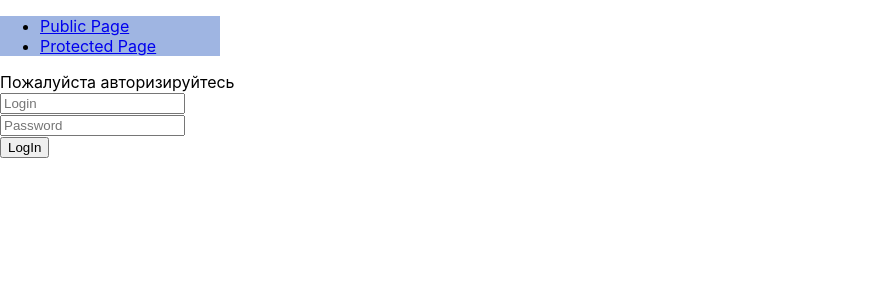
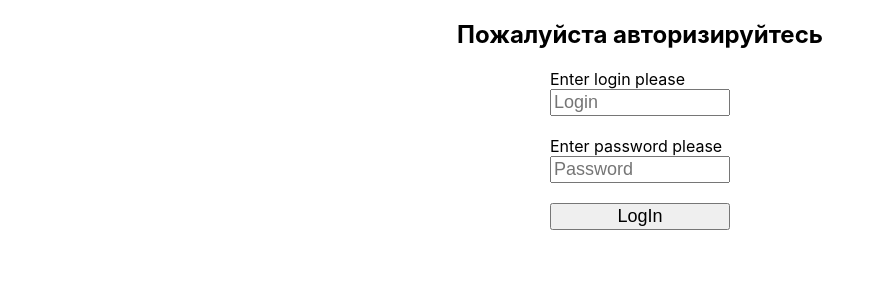
Before and after one commit to antonenkomaxim/Protected-routes, a React (Create React App) app: page /login in a window 1280 px wide. Shown: the top 300 px of the page, without its empty margins (0-885 px from the left). Built offline with nearby package versions, Linux system fonts and the light colour scheme.

Commit message:
add pass/log, start from login

```diff
--- a/package.json
+++ b/package.json
@@ -11,7 +11,8 @@
     "react-dom": "^16.13.1",
     "react-redux": "^7.2.0",
     "react-router-dom": "^5.1.2",
-    "react-scripts": "3.4.1"
+    "react-scripts": "3.4.1",
+    "reactstrap": "^8.4.1"
   },
   "scripts": {
     "start": "react-scripts start",
--- a/src/App.css
+++ b/src/App.css
@@ -1,38 +1,38 @@
-.App {
-  text-align: center;
+.login-main {
+	position: relative;
+	margin-left: auto;
+	margin-right: auto;
+	width: 400px;
 }
 
-.App-logo {
-  height: 40vmin;
-  pointer-events: none;
+.login-form {
+	margin: auto;
+	width: 180px;
 }
 
-@media (prefers-reduced-motion: no-preference) {
-  .App-logo {
-    animation: App-logo-spin infinite 20s linear;
-  }
+.label-form {
+	display: block;
 }
 
-.App-header {
-  background-color: #282c34;
-  min-height: 100vh;
-  display: flex;
-  flex-direction: column;
-  align-items: center;
-  justify-content: center;
-  font-size: calc(10px + 2vmin);
-  color: white;
+.input-form {
+	display: block;
+	margin-bottom: 20px;
+	font-size: 18px;
+	width: 180px;
+	box-sizing: border-box;
 }
 
-.App-link {
-  color: #61dafb;
+.login-btn {
+	cursor: pointer;
+	width: 180px;
+	font-size: 18px;
+	margin: auto;
 }
 
-@keyframes App-logo-spin {
-  from {
-    transform: rotate(0deg);
-  }
-  to {
-    transform: rotate(360deg);
-  }
+.contant-main {
+display: flex;
 }
+
+h2 {
+	text-align: center;
+}
--- a/src/components/Nav.jsx
+++ b/src/components/Nav.jsx
@@ -5,10 +5,11 @@ import { Link } from "react-router-dom";
 
 const Nav = () => {
 	return (
-		<div style={{ width: "220px", background: "#9fb5e2" }}>
+		<div >
 			<ul>
-				<li><Link to="/public">Public Page</Link></li>
-				<li><Link to="/protected">Protected Page</Link></li>
+				<li><Link to="/login">Login</Link></li>
+				<li><Link to="/">Protected Page</Link></li>
+				<li><Link to="/help">Help</Link></li>
 			</ul>
 		</div>
 	);
--- a/src/components/PrivateRoute.jsx
+++ b/src/components/PrivateRoute.jsx
@@ -5,10 +5,13 @@ import Cookies from 'js-cookie';
 
 const PrivateRoute = ({ component: Component, ...rest }) => (
 	<Route {...rest} render={(props) => (
-		Cookies.get("token")
-			? <Component {...props} />
-			: <Redirect to='/login' />
+		Cookies.get("token") === "qwer_qwer" ?
+			<Component {...props} /> :
+			Cookies.get("token") ?
+				<Redirect to='/help' /> :
+				<Redirect to='/login' />
 	)} />
 )
 
+
 export default PrivateRoute;
--- a/src/components/Router.jsx
+++ b/src/components/Router.jsx
@@ -1,19 +1,18 @@
 import React, { Component } from 'react';
 import { BrowserRouter, Route, Switch, } from "react-router-dom";
-import Nav from "./Nav";
 import PrivateRoute from "./PrivateRoute";
-import { Public, Protected, Login } from "./components";
+import { Protected, Login, Help } from "./components";
 
 
 class Router extends Component {
 	render() {
 		return (
 			<BrowserRouter >
-				<Nav />
+
 				<Switch>
-					<Route path="/public" component={Public} />
 					<Route path="/login" component={Login} />
-					<PrivateRoute path="/protected" component={Protected} />
+					<Route path="/help" component={Help} />
+					<PrivateRoute path="/" component={Protected} />
 				</Switch>
 			</BrowserRouter>
 		);
--- a/src/components/components.jsx
+++ b/src/components/components.jsx
@@ -1,10 +1,38 @@
 import React, { useState, useCallback } from 'react';
 import Cookies from 'js-cookie';
 import { useHistory } from "react-router-dom";
+import Nav from "./Nav";
 
 
-export const Public = () => <h3>Публичный</h3>
-export const Protected = () => <h3>Защищенный</h3>
+
+export const Protected = () => {
+	return (
+		<div className="contant-main">
+			<Nav />
+			<div className="login-main">
+				<h2>Защищенный</h2>
+				<p>Lorem, ipsum dolor sit amet consectetur adipisicing elit. Maxime, voluptate. Mollitia velit non reprehenderit obcaecati vel odio ullam necessitatibus, at et cum libero hic eaque id inventore blanditiis odit dolores?</p>
+			</div>
+		</div>
+	)
+}
+
+export const Help = () => {
+	const history = useHistory();
+	const onSubmit = () => {
+		history.push('/login')
+	}
+	return (
+		<div className="login-main">
+			<div>
+				<h2><p>Логин: qwer</p><p>Пароль: qwer</p></h2>
+			</div>
+			<div className="login-form">
+				<button className="login-btn" onClick={onSubmit}>На логин форму</button>
+			</div>
+		</div>
+	)
+}
 
 export const Login = () => {
 	const [pass, setPass] = useState("");
@@ -12,28 +40,32 @@ export const Login = () => {
 	const history = useHistory();
 
 	const onSubmit = () => {
-		Cookies.set("token", `${login}_${pass}`);
-		history.push('/protected');
+		if (login && pass) {
+			Cookies.set("token", `${login}_${pass}`);
+			history.push('/');
+		}
 	}
 
 	const onBlurLogin = useCallback(e => setLogin(e.target.value), []);
 	const onBlurPass = useCallback(e => setPass(e.target.value), []);
 
 	return (
-		<div>
+		<div className="login-main">
 			<div>
-				Пожалуйста авторизируйтесь
-				</div>
+				<h2 >Пожалуйста авторизируйтесь</h2>
+			</div>
 			<div>
-				<form >
-					<div>
-						<input type="text" placeholder="Login" onBlur={onBlurLogin} />
+				<form className="login-form">
+					<div className="form-group">
+						<label className="label-form" >Enter login please</label>
+						<input className="input-form" type="text" placeholder="Login" onBlur={onBlurLogin} />
 					</div>
-					<div>
-						<input type="text" placeholder="Password" onBlur={onBlurPass} />
+					<div className="form-group">
+						<label className="label-form">Enter password please</label>
+						<input className="input-form" type="text" placeholder="Password" onBlur={onBlurPass} />
 					</div>
-					<div>
-						<button onClick={onSubmit} >LogIn</button>
+					<div className="form-group">
+						<button className="login-btn" onClick={onSubmit} >LogIn</button>
 					</div>
 				</form>
 			</div>
```
